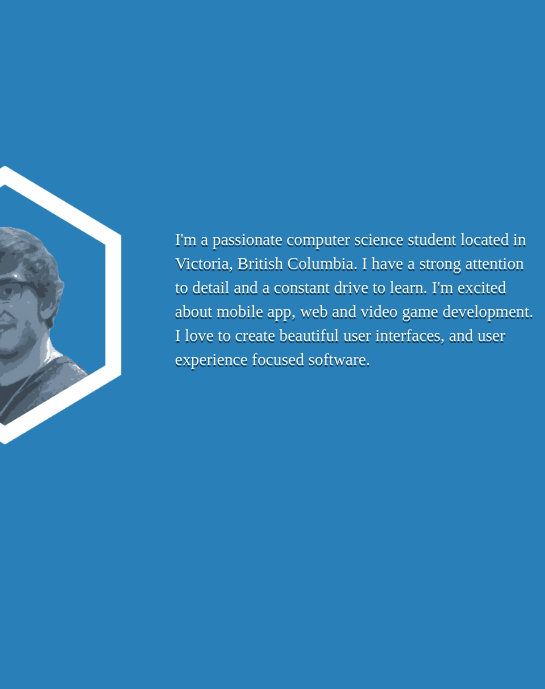
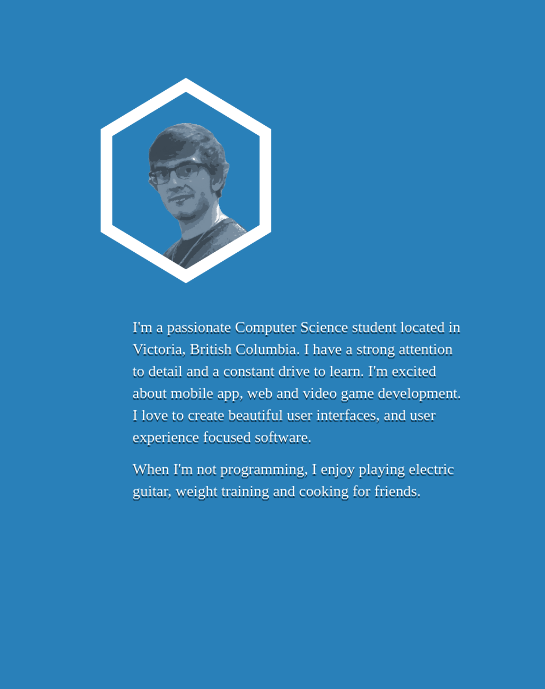
Before and after one commit to MichaelReiter/michaelreiter.github.io, a website: page about.html in a window 390 px wide. Shown: the part 103-792 px from the top of the page, 545 px wide, since content can reach past the window. Drawn offline with nearby package versions, Linux system fonts and the light colour scheme; a web font is replaced by a local one.

Commit message:
Add responsive layout for about page

```diff
--- a/about.html
+++ b/about.html
@@ -54,18 +54,19 @@
       </div>
 
       <div class="main-content">
-        <table>
-          <tr>
-            <td>
-              <img src="img/posterized.png">
-            </td>
-            <td>
-              <p>
-                I'm a passionate computer science student located in Victoria, British Columbia. I have a strong attention to detail and a constant drive to learn. I'm excited about mobile app, web and video game development. I love to create beautiful user interfaces, and user experience focused software.
-              </p>
-            </td>
-          </tr>
-        </table>
+        <div class="container">
+          <div class="image">
+            <img src="img/posterized.png">
+          </div>
+          <div class="writing">
+            <p>
+              I'm a passionate Computer Science student located in Victoria, British Columbia. I have a strong attention to detail and a constant drive to learn. I'm excited about mobile app, web and video game development. I love to create beautiful user interfaces, and user experience focused software.
+            </p>
+            <p>
+              When I'm not programming, I enjoy playing electric guitar, weight training and cooking for friends.
+            </p>
+          </div>
+        </div>
       </div>
 
       <div class="footer">
--- a/css/about.scss
+++ b/css/about.scss
@@ -11,17 +11,25 @@ body {
   height: 300px;
   width: 700px;
   left: 50%;
-  margin-left: -350px;
+  margin-left: -340px;
   top: 40vh;
-  margin-top: -190px;
+  margin-top: -200px;
   text-shadow: 0 1.5px darken($background-color, 25%);
 
-  td {
-  	padding: 10px;
+  .container {
+    display: inline;
+  }
+
+  .writing {
+    margin-top: 25px;
+    padding-left: 20px;
+  	width: 370px;
+    float: left;
   }
 
 	img {
 		width: 300px;
+    float: left;
 	}
 
 	p {
@@ -29,3 +37,83 @@ body {
 		font-size: 1.2em;
 	}
 }
+
+@media (max-width: 425px) {
+  .main-content {
+    top: 30vh;
+    left: 92vw;
+    width: 225px;
+
+    .container {
+      position: relative;
+      left: 50%;
+    }
+
+    .writing {
+      width: 350px;
+      margin-left: -15%;
+    }
+
+    img {
+      width: 220px;
+      margin-left: -70px;
+    }
+
+    p {
+      font-size: 1.1em;
+    }
+  }
+}
+
+@media (max-width: 380px) {
+  .main-content {
+
+    .writing {
+      width: 350px;
+      margin-left: -8%;
+    }
+
+    img {
+      width: 220px;
+      margin-left: -55px;
+    }
+  }
+}
+
+@media (max-width: 325px) {
+  .main-content {
+    top: 38vh;
+
+    .writing {
+      width: 310px;
+      margin-left: 12%;
+      margin-top: 12px;
+    }
+
+    img {
+      width: 150px;
+      margin-left: 5px;
+    }
+
+    p {
+      font-size: 1em;
+    }
+  }
+}
+
+
+@media (max-height: 480px) {
+  .main-content {
+    top: 43vh;
+
+    .writing {
+      margin-top: 0;
+      z-index: 9999;
+    }
+
+    img {
+      width: 125px;
+      margin-left: 18px;
+    }
+  }
+}
--- a/css/style.scss
+++ b/css/style.scss
@@ -139,7 +139,7 @@ li:hover {
     margin: 0 0 0 -150px;
     text-align: center;
   }
-  text-shadow: 0 0.25em darken($background-color, 25%);
+  text-shadow: 0 3px darken($background-color, 25%);
 }
 
 .first, .second, .third, .fourth {
```
Also changed, not shown: css/about.css, css/style.css, 3 other files.
